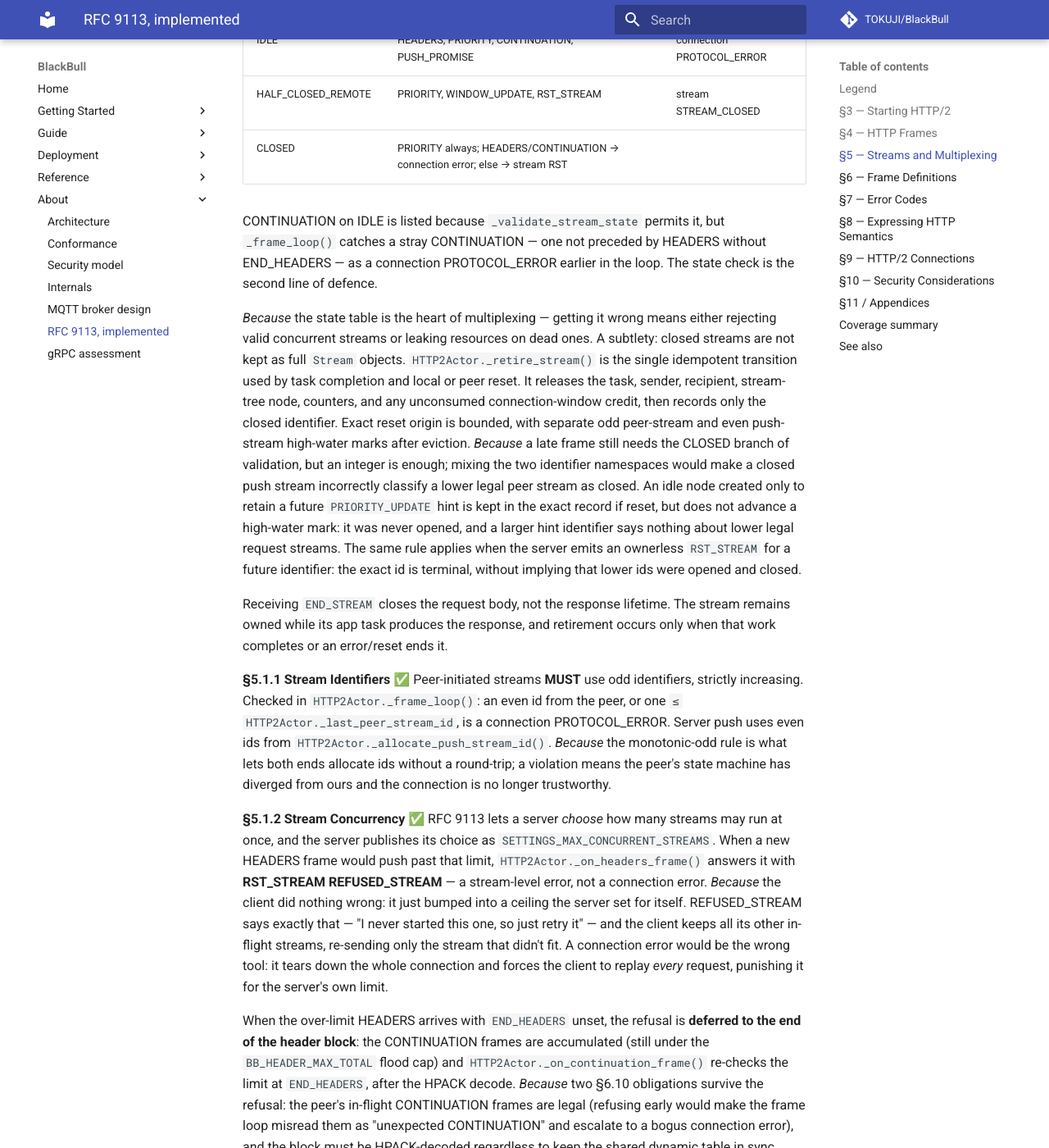
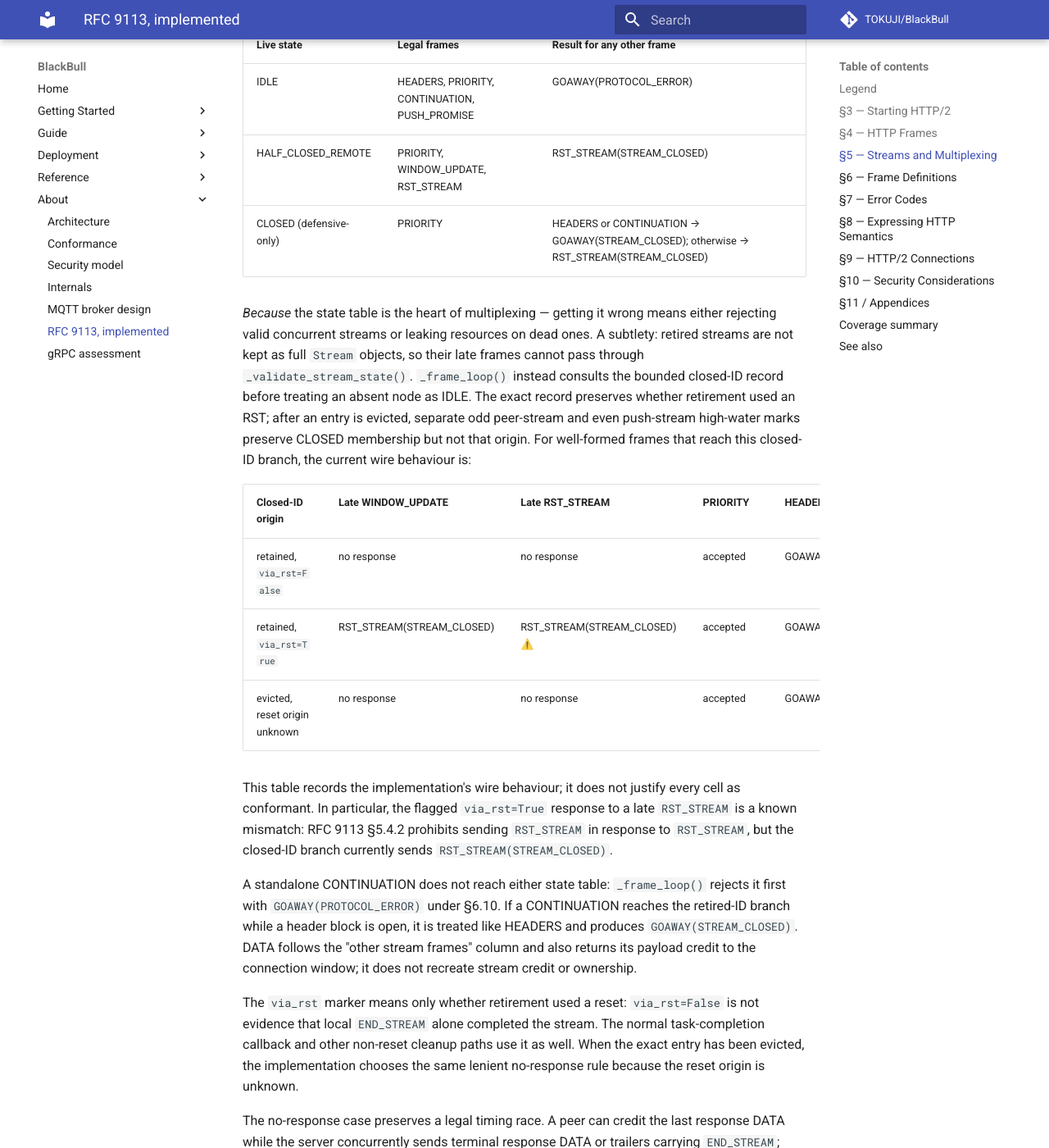
Before and after one commit to TOKUJI/BlackBull, an MkDocs documentation site: the page built from docs/about/rfc9113-implementation.md, in a window 1280 px wide and 1400 px high, scrolled down 3087 px. Shown: the whole window at 82% size. Built offline with MkDocs 1.6.1 and Material for MkDocs 9.7.7, drawn with Linux system fonts in a browser that asks for light colours; comment, search, counter and statistics services are not loaded; some of the changed text lies outside the part shown.

Commit message:
docs(http2): document retired stream handling (BLA-393)

```diff
--- a/docs/about/rfc9113-implementation.md
+++ b/docs/about/rfc9113-implementation.md
@@ -124,44 +124,78 @@ it looks like well-formed bytes all the way to the peer.
 
 ## §5 — Streams and Multiplexing
 
-**§5.1 Stream States** ✅
+**§5.1 Stream States** ⚠️ — closed-stream handling has the §5.4.2
+exception described below.
 Four states matter for a server in practice:
 IDLE → OPEN → HALF_CLOSED_REMOTE → CLOSED.
 (The two "reserved" states exist only during server push and are not shown —
 the server sends PUSH_PROMISE but never receives one, so it only ever sees
 IDLE, OPEN, HALF_CLOSED_REMOTE, and CLOSED.)
-`HTTP2Actor._validate_stream_state(stream, frame_type)` is the gate: it returns
-`(error_code, level)` for an illegal frame in the current state, or `None` to
-allow it.
+`HTTP2Actor._validate_stream_state(stream, frame_type)` is the gate for a live
+`Stream`: it returns `(error_code, level)` for an illegal frame in the current
+state, or `None` to allow it.  Normal retirement removes the node, so its
+CLOSED branch is defensive-only for a live object already marked CLOSED.
 
-| State | Legal frames | Violation |
+| Live state | Legal frames | Result for any other frame |
 |---|---|---|
-| IDLE | HEADERS, PRIORITY, CONTINUATION, PUSH_PROMISE | connection PROTOCOL_ERROR |
-| HALF_CLOSED_REMOTE | PRIORITY, WINDOW_UPDATE, RST_STREAM | stream STREAM_CLOSED |
-| CLOSED | PRIORITY always; HEADERS/CONTINUATION → connection error; else → stream RST |
-
-CONTINUATION on IDLE is listed because `_validate_stream_state` permits it,
-but `_frame_loop()` catches a stray CONTINUATION — one not preceded by
-HEADERS without END_HEADERS — as a connection PROTOCOL_ERROR earlier in the
-loop.  The state check is the second line of defence.
+| IDLE | HEADERS, PRIORITY, CONTINUATION, PUSH_PROMISE | GOAWAY(PROTOCOL_ERROR) |
+| HALF_CLOSED_REMOTE | PRIORITY, WINDOW_UPDATE, RST_STREAM | RST_STREAM(STREAM_CLOSED) |
+| CLOSED (defensive-only) | PRIORITY | HEADERS or CONTINUATION → GOAWAY(STREAM_CLOSED); otherwise → RST_STREAM(STREAM_CLOSED) |
 
 *Because* the state table is the heart of multiplexing — getting it wrong means
 either rejecting valid concurrent streams or leaking resources on dead ones.
-A subtlety: closed streams are not kept as full `Stream` objects.
+A subtlety: retired streams are not kept as full `Stream` objects, so their late
+frames cannot pass through `_validate_stream_state()`.  `_frame_loop()` instead
+consults the bounded closed-ID record before treating an absent node as IDLE.
+The exact record preserves whether retirement used an RST; after an entry is
+evicted, separate odd peer-stream and even push-stream high-water marks preserve
+CLOSED membership but not that origin.  For well-formed frames that reach this
+closed-ID branch, the current wire behaviour is:
+
+| Closed-ID origin | Late WINDOW_UPDATE | Late RST_STREAM | PRIORITY | HEADERS | Other stream frames |
+|---|---|---|---|---|---|
+| retained, `via_rst=False` | no response | no response | accepted | GOAWAY(STREAM_CLOSED) | RST_STREAM(STREAM_CLOSED) |
+| retained, `via_rst=True` | RST_STREAM(STREAM_CLOSED) | RST_STREAM(STREAM_CLOSED) ⚠️ | accepted | GOAWAY(STREAM_CLOSED) | RST_STREAM(STREAM_CLOSED) |
+| evicted, reset origin unknown | no response | no response | accepted | GOAWAY(STREAM_CLOSED) | RST_STREAM(STREAM_CLOSED) |
+
+This table records the implementation's wire behaviour; it does not justify
+every cell as conformant.  In particular, the flagged `via_rst=True` response
+to a late `RST_STREAM` is a known mismatch: RFC 9113 §5.4.2 prohibits sending
+`RST_STREAM` in response to `RST_STREAM`, but the closed-ID branch currently
+sends `RST_STREAM(STREAM_CLOSED)`.
+
+A standalone CONTINUATION does not reach either state table: `_frame_loop()`
+rejects it first with `GOAWAY(PROTOCOL_ERROR)` under §6.10.  If a
+CONTINUATION reaches the retired-ID branch while a header block is open, it is
+treated like HEADERS and produces `GOAWAY(STREAM_CLOSED)`.  DATA follows the
+"other stream frames" column and also returns its payload credit to the
+connection window; it does not recreate stream credit or ownership.
+
+The `via_rst` marker means only whether retirement used a reset:
+`via_rst=False` is not evidence that local `END_STREAM` alone completed the
+stream.  The normal task-completion callback and other non-reset cleanup paths
+use it as well.  When the exact entry has been evicted, the implementation
+chooses the same lenient no-response rule because the reset origin is unknown.
+
+The no-response case preserves a legal timing race.  A peer can credit the
+last response DATA while the server concurrently sends terminal response DATA
+or trailers carrying `END_STREAM`; task completion can retire the `Stream`
+before that `WINDOW_UPDATE` is read.  Answering the delayed credit with a reset
+would turn a successfully completed exchange into a stream error.  A peer's
+`RST_STREAM` can cross the same terminal output before the peer observes it.
+
 `HTTP2Actor._retire_stream()` is the single idempotent transition used by task
 completion and local or peer reset.  It releases the task, sender, recipient,
 stream-tree node, counters, and any unconsumed connection-window credit, then
-records only the closed identifier.  Exact reset origin is bounded, with
-separate odd peer-stream and even push-stream high-water marks after eviction.
-*Because* a late frame still needs the CLOSED branch of validation, but an
-integer is enough; mixing the two identifier namespaces would make a closed
-push stream incorrectly classify a lower legal peer stream as closed.  An idle
-node created only to retain a future `PRIORITY_UPDATE` hint is kept in the exact
-record if reset, but does not advance a high-water mark: it was never opened,
-and a larger hint identifier says nothing about lower legal request streams.
-The same rule applies when the server emits an ownerless `RST_STREAM` for a
-future identifier: the exact id is terminal, without implying that lower ids
-were opened and closed.
+records only the closed identifier.  *Because* an integer is enough to route a
+late frame through the CLOSED rules; mixing the two identifier namespaces would
+make a closed push stream incorrectly classify a lower legal peer stream as
+closed.  An idle node created only to retain a future `PRIORITY_UPDATE` hint is
+kept in the exact record if reset, but does not advance a high-water mark: it
+was never opened, and a larger hint identifier says nothing about lower legal
+request streams.  The same rule applies when the server emits an ownerless
+`RST_STREAM` for a future identifier: the exact id is terminal, without
+implying that lower ids were opened and closed.
 
 Receiving `END_STREAM` closes the request body, not the response lifetime.  The
 stream remains owned while its app task produces the response, and retirement
```
Also changed, not shown: 1 other file.
